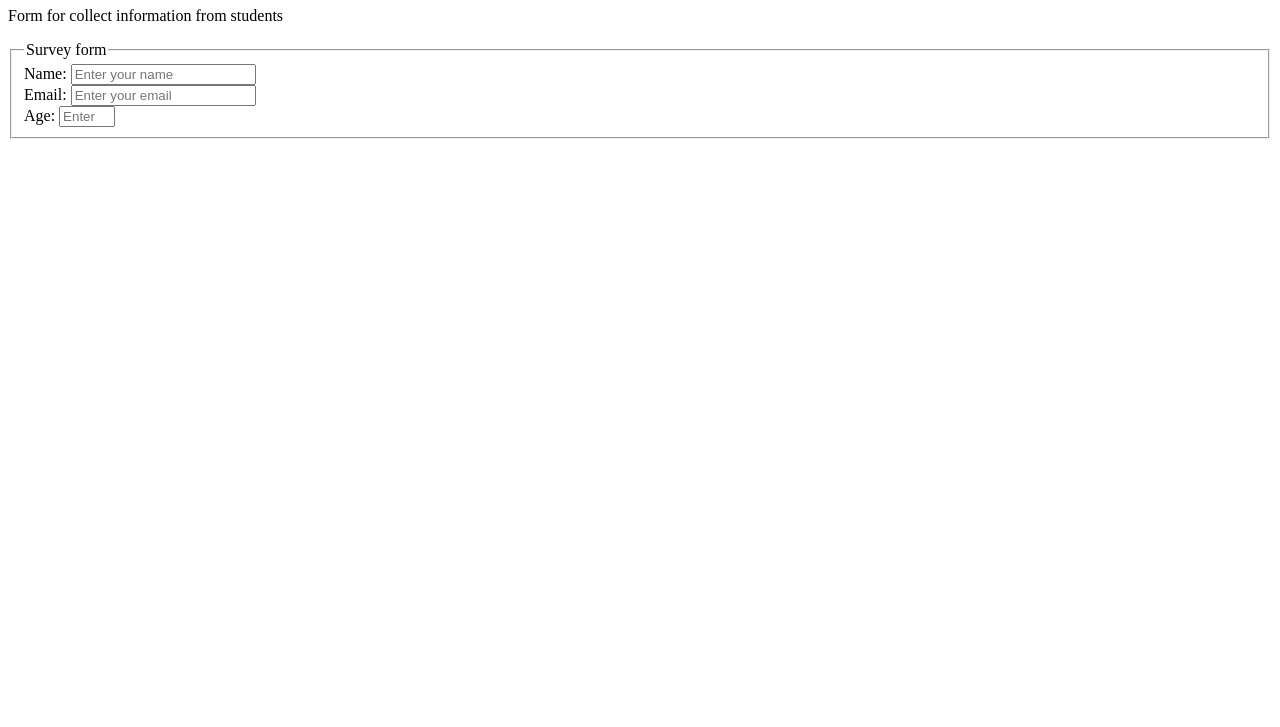
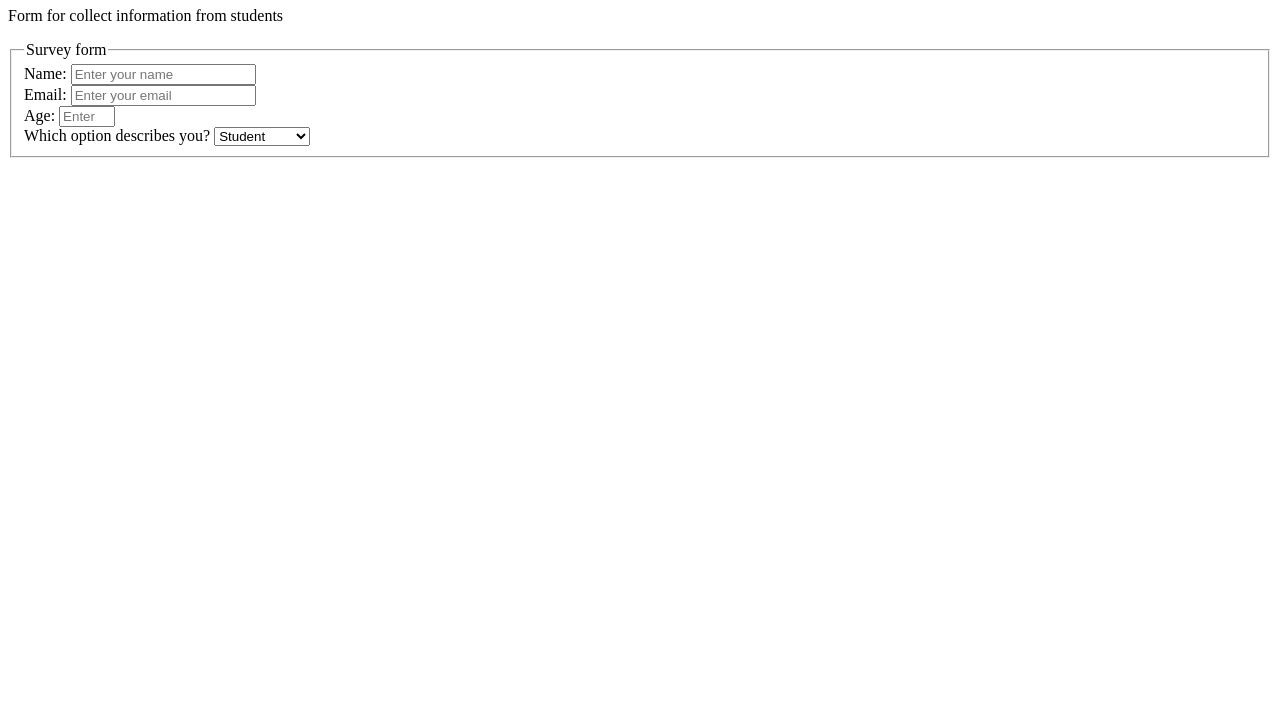
Before and after one commit to Najeeba-Qarqin/Survey-Form, a plain HTML site: page index.html in a window 1280 px wide. Shown: the part 73-800 px from the top of the page. Drawn offline with Linux system fonts and the light colour scheme.

Commit message:
Added div, lable, select and options to select

```diff
--- a/index.html
+++ b/index.html
@@ -23,6 +23,15 @@
                 <label for="age">Age:</label>
                 <input type="number" id="age" min="18" max="33" placeholder="Enter your age" required/>
             </div>
+            <div class="form">
+                <label for="select">Which option describes you?</label>
+                <select name="select" id="select">
+                    <option value="student">Student</option>
+                    <option value="intern">Intern</option>
+                    <option value="professional">Professional</option>
+                    <option value="other">Other</option>
+                </select>
+            </div>
         </fieldset>
     </form>
 </body>
```
